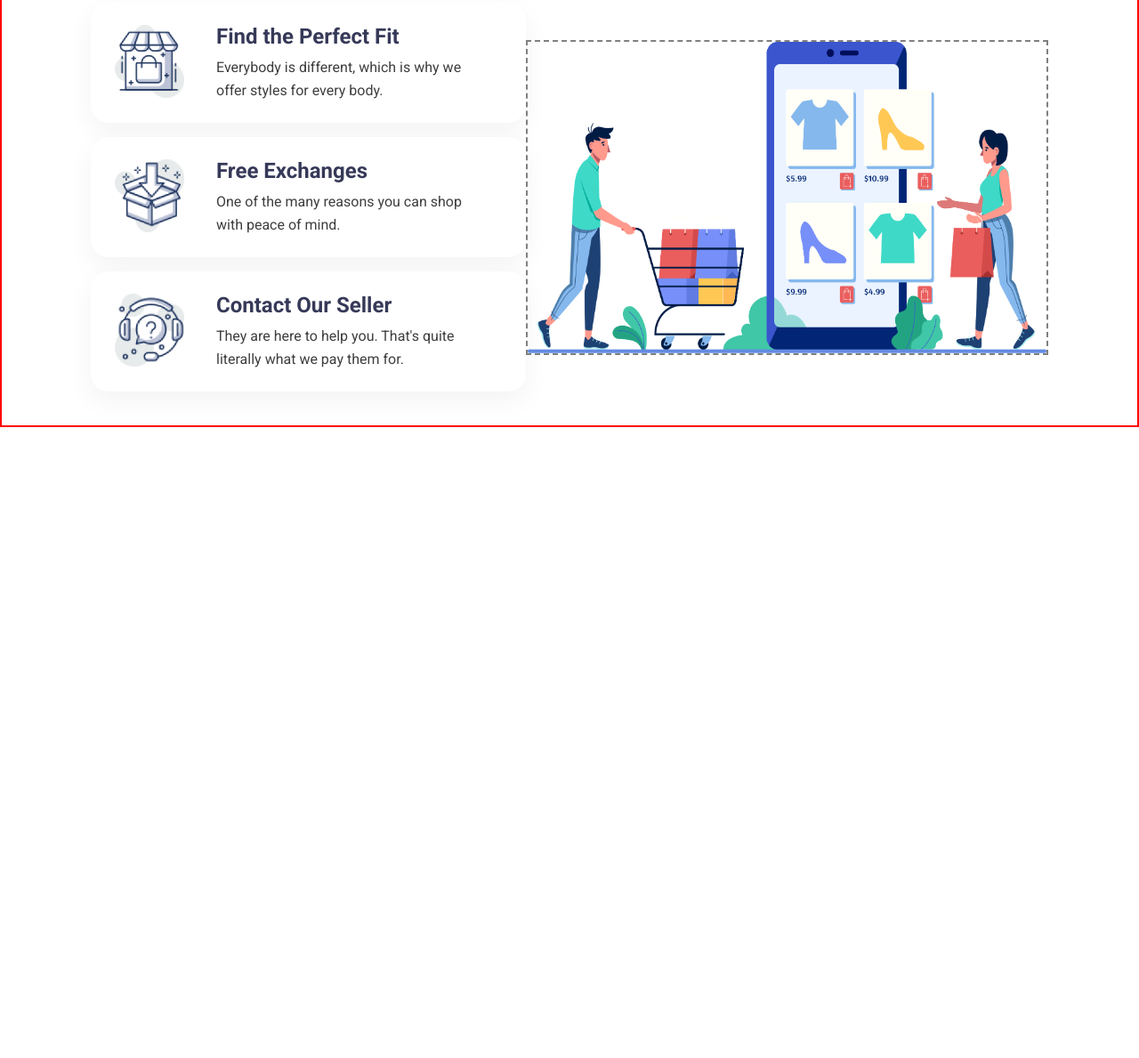
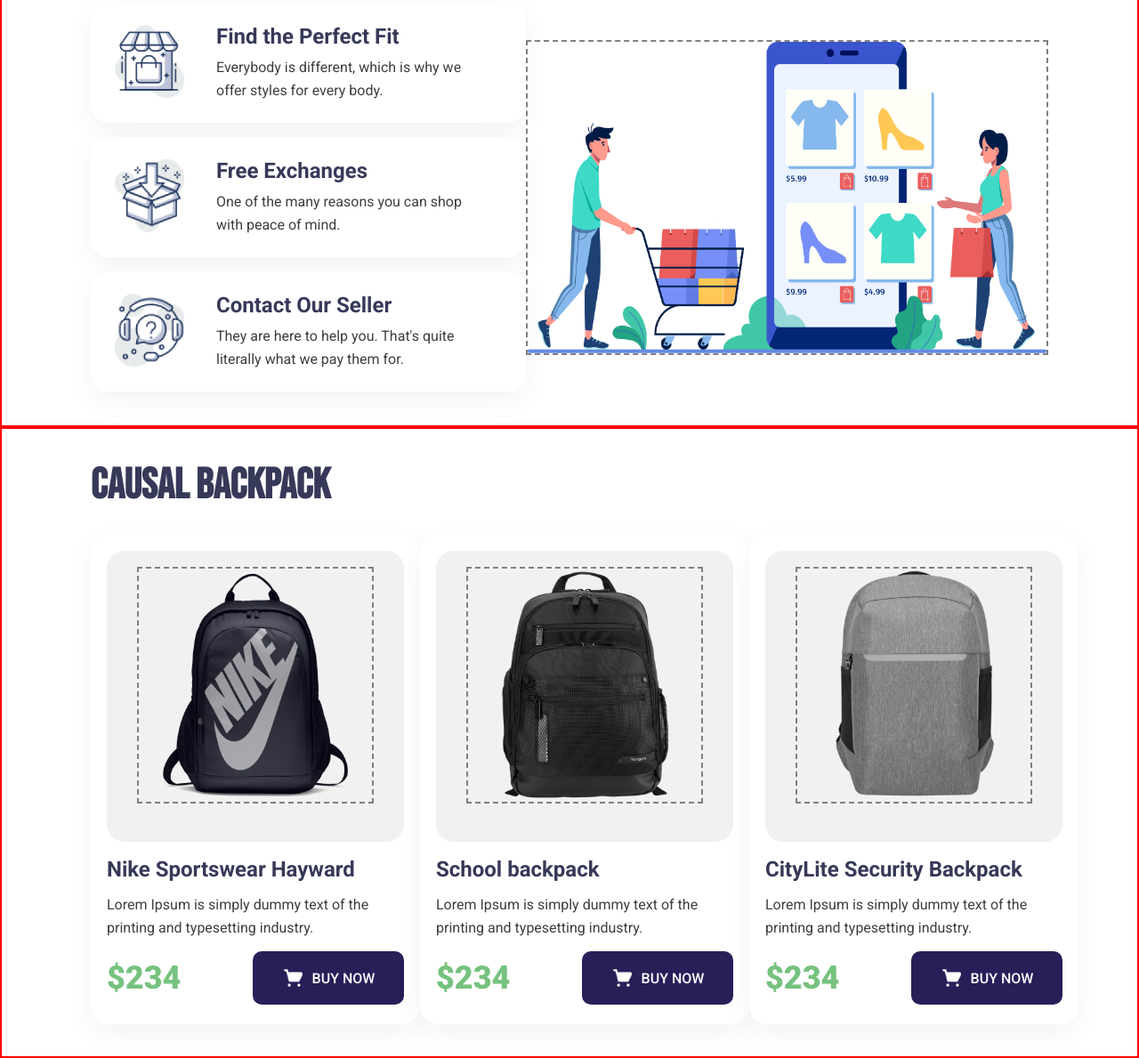
Before and after one commit to Nabilabintaakter/Penguin-Fashion-Backpack, a plain HTML site: page index.html in a window 1280 px wide. Shown: the part 752-1941 px from the top of the page at 89% size. Before the commit the page ends 1232 px from the top, so only its background shows below. Drawn offline with Linux system fonts and the light colour scheme.

Commit message:
added causal backpack section

```diff
--- a/index.html
+++ b/index.html
@@ -87,5 +87,59 @@
             </div>
         </section>
         <!-- second section ends here -->
+        <!-- third section starts here -->
+        <section class="causal-backpack-container full-container">
+            <div class="causal-backpack-title">
+                <h1>CAUSAL BACKPACK</h1>
+            </div>
+            <div class="causal-backpack-card-container display-flex">
+                <div class="causal-backpack-card">
+                    <div class="causal-backpack-card-image">
+                        <img src="./Photos/pngwing 1.png" alt="">
+                    </div>
+                    <p class="causal-backpack-card-title">Nike Sportswear Hayward </p>
+                    <p class="causal-backpack-card-desc">Lorem Ipsum is simply dummy text of the
+                        printing and typesetting industry.</p>
+                    <div class="causal-backpack-price display-flex">
+                        <h3>$234</h3>
+                        <button class="btn-primary display-flex">
+                            <img src="./Logo-Icon/shopping-cart 1.png" alt="">
+                            <p>BUY NOW</p>
+                        </button>
+                    </div>
+                </div>
+                <div class="causal-backpack-card">
+                    <div class="causal-backpack-card-image">
+                        <img src="./Photos/1282271-14-revolution-checkpoint-friendly-backpack-teb012us-backpacks-laptop-bags-targus-backpack-png-1200_1200 1.png" alt="">
+                    </div>
+                    <p class="causal-backpack-card-title">School backpack </p>
+                    <p class="causal-backpack-card-desc">Lorem Ipsum is simply dummy text of the
+                        printing and typesetting industry.</p>
+                    <div class="causal-backpack-price display-flex">
+                        <h3>$234</h3>
+                        <button class="btn-primary display-flex">
+                            <img src="./Logo-Icon/shopping-cart 1.png" alt="">
+                            <p>BUY NOW</p>
+                        </button>
+                    </div>
+                </div>
+                <div class="causal-backpack-card">
+                    <div class="causal-backpack-card-image">
+                        <img src="./Photos/image 16.png" alt="">
+                    </div>
+                    <p class="causal-backpack-card-title">CityLite Security Backpack  </p>
+                    <p class="causal-backpack-card-desc">Lorem Ipsum is simply dummy text of the
+                        printing and typesetting industry.</p>
+                    <div class="causal-backpack-price display-flex">
+                        <h3>$234</h3>
+                        <button class="btn-primary display-flex">
+                            <img src="./Logo-Icon/shopping-cart 1.png" alt="">
+                            <p>BUY NOW</p>
+                        </button>
+                    </div>
+                </div>
+            </div>
+        </section>
+        <!-- third section ends here -->
 </body>
 </html>
--- a/style/style.css
+++ b/style/style.css
@@ -166,7 +166,62 @@ nav{
     width: 100%;
     height: 100%;
 }
+/* causal backpack styles */
 
+.causal-backpack-container{
+    height: 709px;
+}
+.causal-backpack-title h1{
+    color: rgb(54, 57, 88);
+    font-family: "Bebas Neue", sans-serif;
+    font-size: 48px;
+    font-weight: 700;
+    line-height: 48px;
+    margin-bottom: 31px;
+}
+.causal-backpack-card-container{
+    justify-content: space-between;
+}
+.causal-backpack-card{
+    width: 370px;
+    height: 550px;
+    border-radius: 20px;
+    box-shadow: 0px 10px 30px 0px rgba(0, 0, 0, 0.05);
+    background: rgb(255, 255, 255);
+    padding: 18px 18px 23px 18px;
+}
+.causal-backpack-card-image{
+    width: 334px;
+    height: 327px;
+    border-radius: 20px;
+    background: rgb(241, 241, 241);
+    padding: 18px 34px 43px 34px;
+    margin-bottom: 17px;
+}
+.causal-backpack-card-image img{
+    width: 266px;
+    height: 266px;
+    border: 2px dashed gray;
+
+}
+.causal-backpack-card-title{
+    margin-bottom: 13px;
+}
+.causal-backpack-price{
+    margin-top: 13px;
+    justify-content: space-between;
+    align-items: center;
+}
+.causal-backpack-price h3{
+    color: rgb(118, 194, 126);
+    font-family: "Roboto", sans-serif;
+    font-size: 36px;
+    font-weight: 900;
+}
+
+.mobile-footer{
+    display: none;
+}
 
 
 
```
